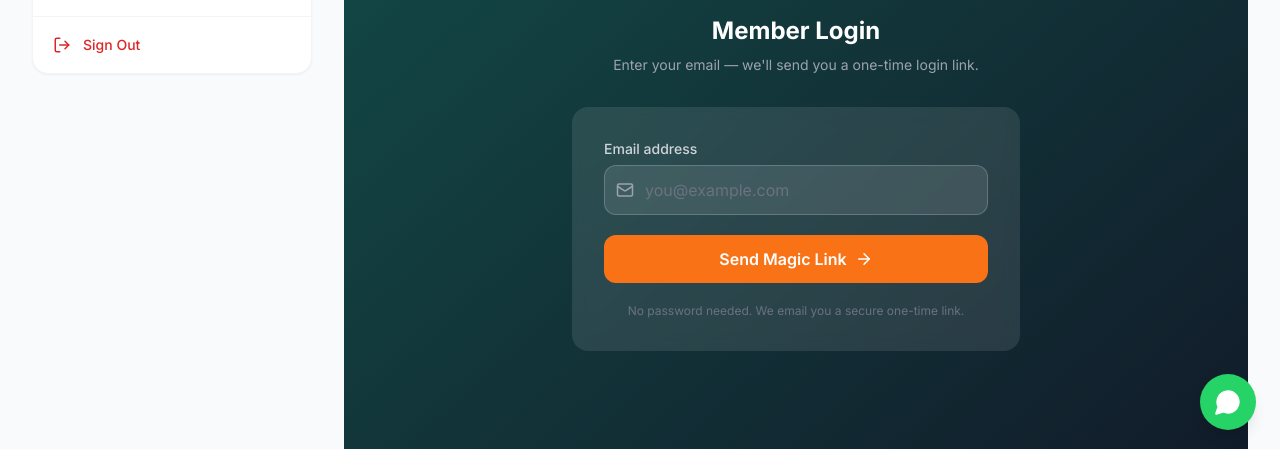
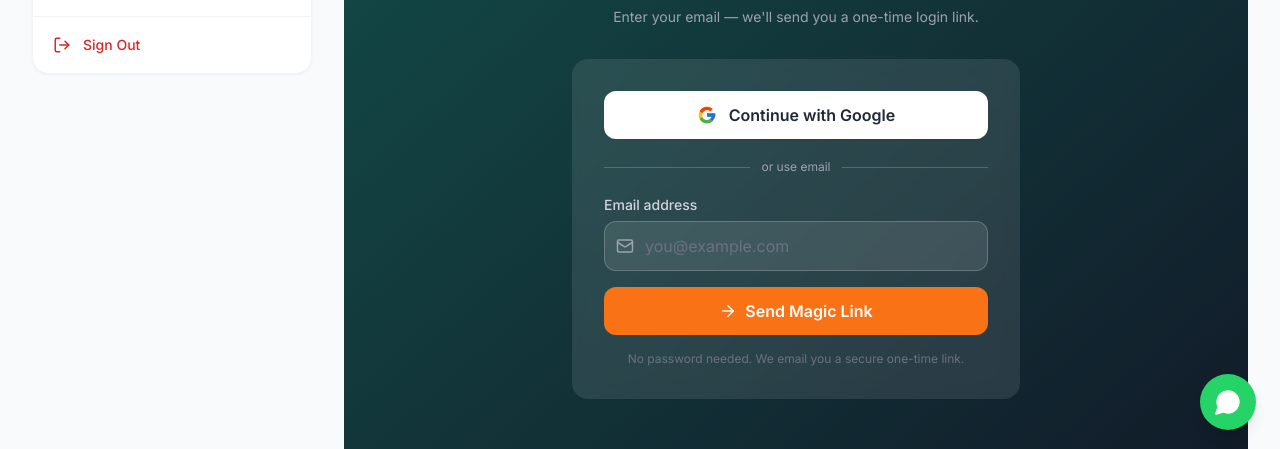
Before and after one commit to archishman-b/Yoga_school, a Next.js app: page /en/members/login in a window 1280 px wide. Shown: the part 346-795 px from the top of the page. Built offline with nearby package versions, Linux system fonts and the light colour scheme; no server answers; a web font is replaced by a local one.

Commit message:
feat: add Google OAuth sign-in to login form

```diff
--- a/src/components/members/LoginForm.tsx
+++ b/src/components/members/LoginForm.tsx
@@ -6,16 +6,44 @@ import { Mail, ArrowRight, CheckCircle2 } from 'lucide-react';
 
 type Props = { locale: string };
 
+// Google "G" SVG icon
+function GoogleIcon() {
+  return (
+    <svg width="20" height="20" viewBox="0 0 48 48" aria-hidden="true">
+      <path fill="#FFC107" d="M43.6 20.1H42V20H24v8h11.3C33.6 32.9 29.3 36 24 36c-6.6 0-12-5.4-12-12s5.4-12 12-12c3.1 0 5.8 1.1 7.9 3l5.7-5.7C34.1 6.5 29.3 4 24 4 12.9 4 4 12.9 4 24s8.9 20 20 20 20-8.9 20-20c0-1.3-.1-2.7-.4-3.9z"/>
+      <path fill="#FF3D00" d="M6.3 14.7l6.6 4.8C14.6 15.5 18.9 12 24 12c3.1 0 5.8 1.1 7.9 3l5.7-5.7C34.1 6.5 29.3 4 24 4 16.3 4 9.7 8.3 6.3 14.7z"/>
+      <path fill="#4CAF50" d="M24 44c5.2 0 9.9-2 13.4-5.2l-6.2-5.2C29.3 35.3 26.8 36 24 36c-5.3 0-9.6-3.1-11.3-7.5l-6.5 5C9.5 39.6 16.2 44 24 44z"/>
+      <path fill="#1976D2" d="M43.6 20.1H42V20H24v8h11.3c-.8 2.3-2.4 4.3-4.4 5.6l6.2 5.2C36.9 36.9 44 31 44 24c0-1.3-.1-2.7-.4-3.9z"/>
+    </svg>
+  );
+}
+
 export default function LoginForm({ locale }: Props) {
   const [email, setEmail] = useState('');
-  const [step, setStep] = useState<'email' | 'sent' | 'loading'>('email');
+  const [step, setStep] = useState<'idle' | 'loading-google' | 'loading-otp' | 'sent'>('idle');
   const [error, setError] = useState('');
 
-  const handleSend = async (e: React.FormEvent) => {
+  const handleGoogle = async () => {
+    setStep('loading-google');
+    setError('');
+    const supabase = createClient();
+    const { error } = await supabase.auth.signInWithOAuth({
+      provider: 'google',
+      options: {
+        redirectTo: `${window.location.origin}/auth/callback?next=/${locale}/members/dashboard`,
+      },
+    });
+    if (error) {
+      setError(error.message);
+      setStep('idle');
+    }
+    // On success, browser redirects to Google — no state update needed
+  };
+
+  const handleOtp = async (e: React.FormEvent) => {
     e.preventDefault();
-    setStep('loading');
+    setStep('loading-otp');
     setError('');
-
     const supabase = createClient();
     const { error } = await supabase.auth.signInWithOtp({
       email,
@@ -23,10 +51,9 @@ export default function LoginForm({ locale }: Props) {
         emailRedirectTo: `${window.location.origin}/auth/callback?next=/${locale}/members/dashboard`,
       },
     });
-
     if (error) {
       setError(error.message);
-      setStep('email');
+      setStep('idle');
     } else {
       setStep('sent');
     }
@@ -43,17 +70,37 @@ export default function LoginForm({ locale }: Props) {
           Click the link to sign in — it expires in 1 hour.
         </p>
         <button
-          onClick={() => setStep('email')}
+          onClick={() => setStep('idle')}
           className="mt-6 text-teal-400 text-sm hover:text-teal-300 underline"
         >
-          Use a different email
+          Use a different method
         </button>
       </div>
     );
   }
 
   return (
-    <form onSubmit={handleSend} className="bg-white/10 backdrop-blur rounded-2xl p-8 space-y-5">
+    <div className="bg-white/10 backdrop-blur rounded-2xl p-8 space-y-5">
+      {/* Google Sign-In */}
+      <button
+        type="button"
+        onClick={handleGoogle}
+        disabled={step === 'loading-google'}
+        className="w-full flex items-center justify-center gap-3 py-3 bg-white hover:bg-gray-50 disabled:opacity-60 text-gray-800 font-semibold rounded-xl transition-colors shadow-sm"
+      >
+        <GoogleIcon />
+        {step === 'loading-google' ? 'Redirecting…' : 'Continue with Google'}
+      </button>
+
+      {/* Divider */}
+      <div className="flex items-center gap-3">
+        <div className="flex-1 h-px bg-white/20" />
+        <span className="text-xs text-gray-400">or use email</span>
+        <div className="flex-1 h-px bg-white/20" />
+      </div>
+
+      {/* Magic Link */}
+      <form onSubmit={handleOtp} className="space-y-4">
         <div>
           <label className="block text-sm font-medium text-gray-300 mb-1.5">
             Email address
@@ -75,17 +122,16 @@ export default function LoginForm({ locale }: Props) {
 
         <button
           type="submit"
-        disabled={step === 'loading'}
+          disabled={step === 'loading-otp'}
           className="w-full flex items-center justify-center gap-2 py-3 bg-saffron-500 hover:bg-saffron-600 disabled:opacity-60 text-white font-semibold rounded-xl transition-colors"
         >
-        {step === 'loading' ? 'Sending...' : (
-          <>Send Magic Link <ArrowRight size={18} /></>
-        )}
+          {step === 'loading-otp' ? 'Sending…' : <><ArrowRight size={18} /> Send Magic Link</>}
         </button>
 
         <p className="text-xs text-gray-500 text-center">
           No password needed. We email you a secure one-time link.
         </p>
       </form>
+    </div>
   );
 }
```
Lines whose indentation alone changed are shown as unchanged.
